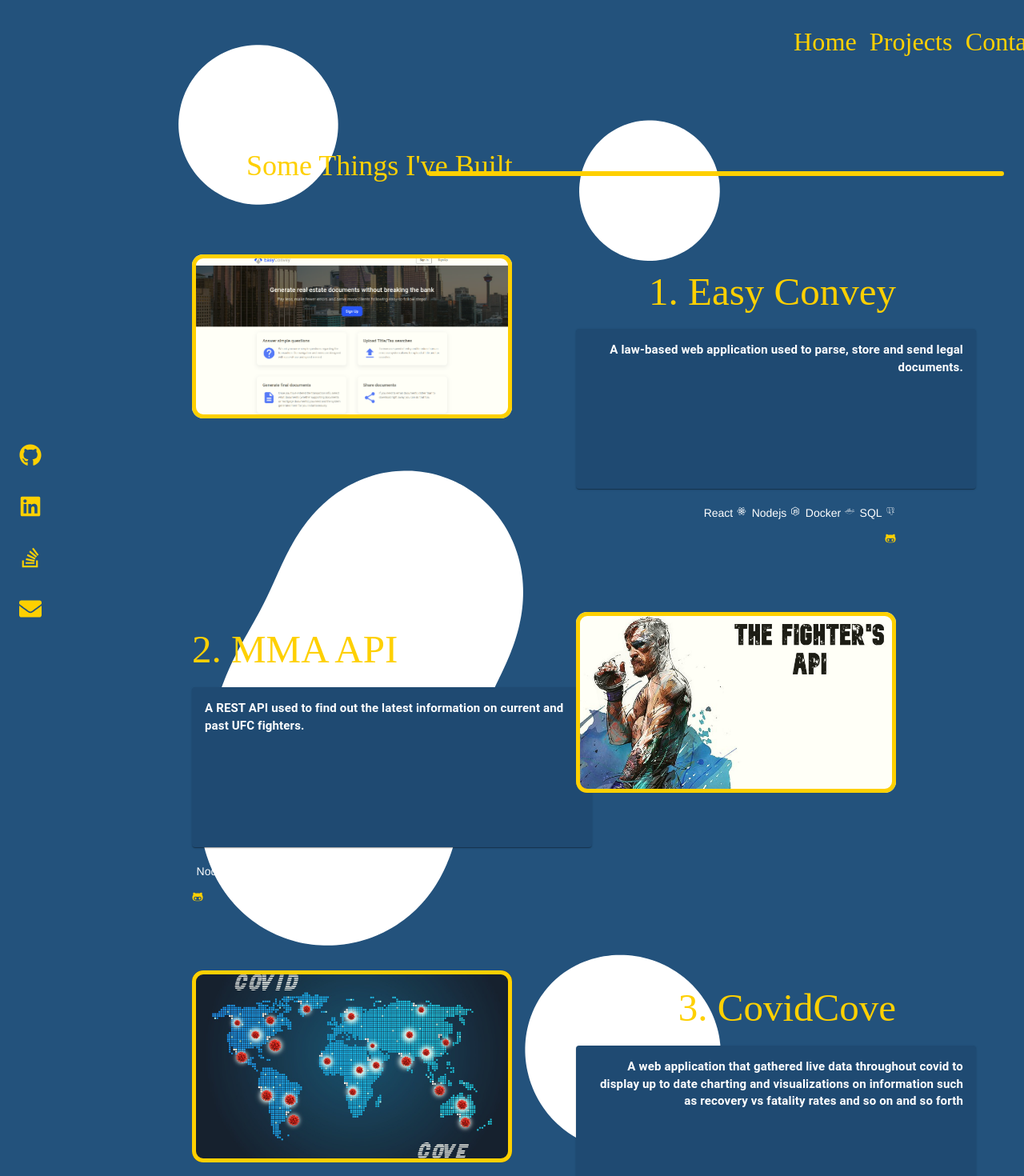
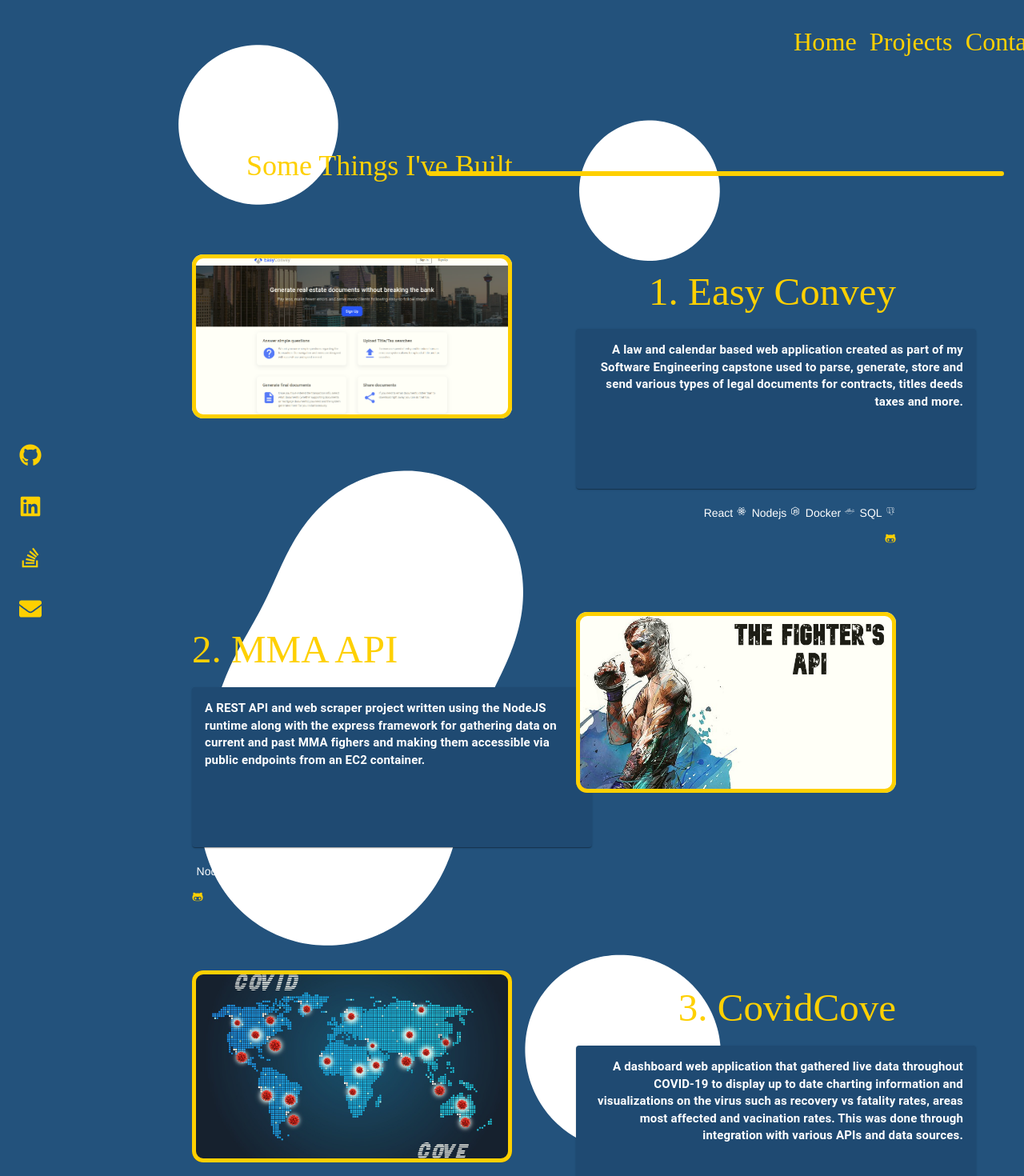
Before and after one commit to FelixVaughan/online-portfolio, a React (Create React App) app in the folder reactapp/: page /projects in a window 1280 px wide. Shown: the top 1470 px of the page at 80% size. Built offline with nearby package versions, Linux system fonts and the light colour scheme; a web font is replaced by a local one.

Commit message:
favicons and more data population

```diff
--- a/reactapp/src/pages/projects/Projects.js
+++ b/reactapp/src/pages/projects/Projects.js
@@ -112,7 +112,6 @@ function Project({ header, content, path, stack, link, reverseOrder = false }) {
 }
 
 export default function Projects() {
-  // const projectList = JSON.parse("./projects.json");
   return (
     <>
       <div id="projects-header">
@@ -135,7 +134,6 @@ export default function Projects() {
       >
         {projectList.map((project, index) => {
           const isOdd = index % 2 !== 0;
-          console.log(project.img);
           return (
             <Project
               reverseOrder={isOdd}
--- a/reactapp/src/pages/projects/projects.json
+++ b/reactapp/src/pages/projects/projects.json
@@ -1,7 +1,7 @@
 [
   {
     "header": "Easy Convey",
-    "content": "\n    A law-based web application \n used to parse, store and send legal documents.\n    ",
+    "content": "A law and calendar based web application created as part of my Software Engineering capstone used to parse, generate, store and send various types of legal documents for contracts, titles deeds taxes and more.",
     "tools": [
       "React",
       "NodeJS",
@@ -14,10 +14,10 @@
   },
   {
     "header": "MMA API",
-    "content": "\n    A REST API used to find out the latest information on current\n    and past UFC fighters. \n    ",
+    "content": "A REST API and web scraper project written using the NodeJS runtime along with the express framework for gathering data on current and past MMA fighers and making them accessible via public endpoints from an EC2 container.",
     "tools": [
       "NodeJs",
-      "NodeJs",
+      "Docker",
       "MongoDb",
       "AWS"
     ],
@@ -27,7 +27,7 @@
   },
   {
     "header": "CovidCove",
-    "content": "\n    A web application that gathered live data throughout covid \n    to display up to date charting and visualizations on information\n    such as recovery vs fatality rates and so on and so forth\n    ",
+    "content": "A dashboard web application that gathered live data throughout COVID-19 to display up to date charting information and visualizations on the virus such as recovery vs fatality rates, areas most affected and vacination rates. This was done through integration with various APIs and data sources.\n    ",
     "tools": [
       "Django",
       "SQL",
```
Also changed, not shown: 1 other file (tests, documents, lock files or other folders).
